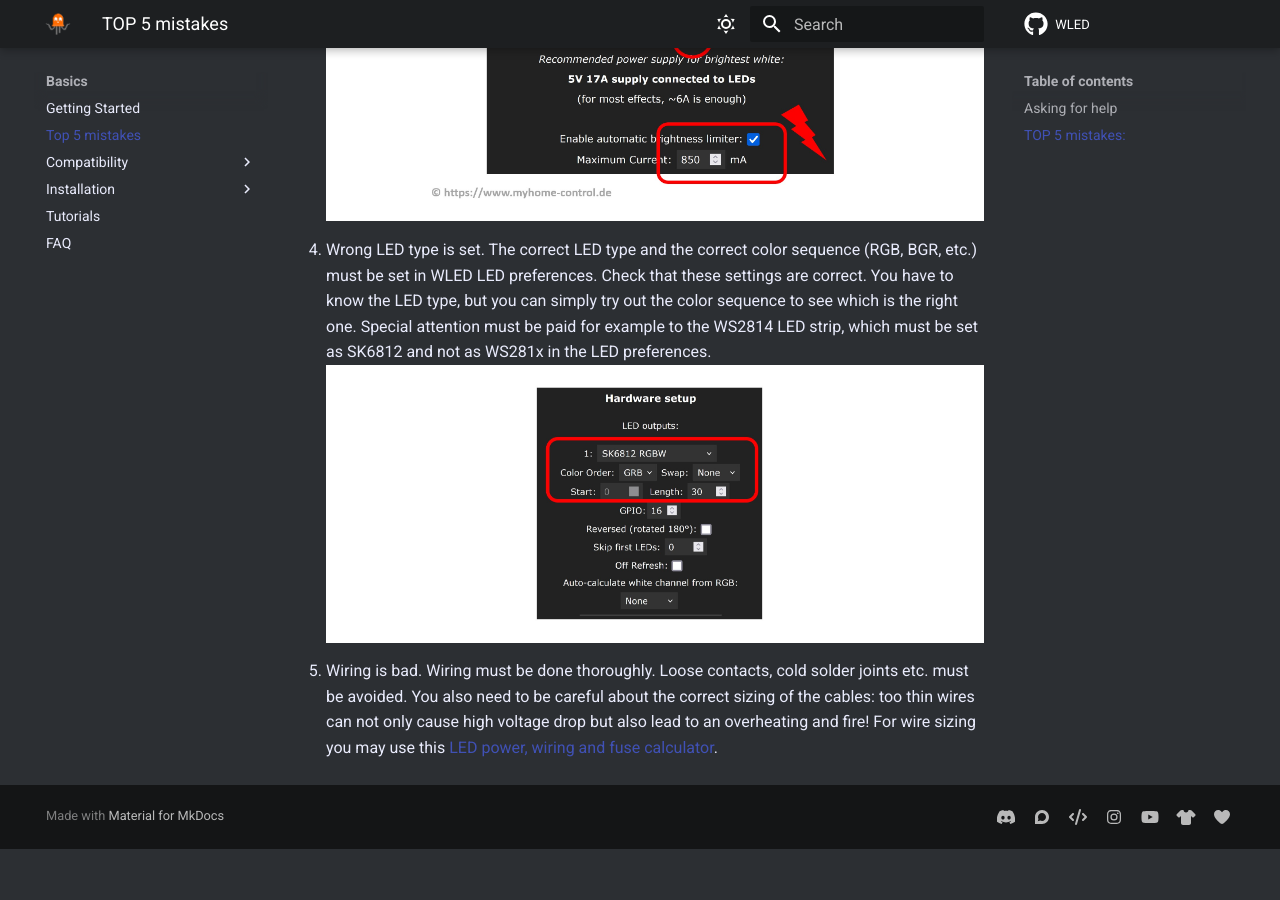
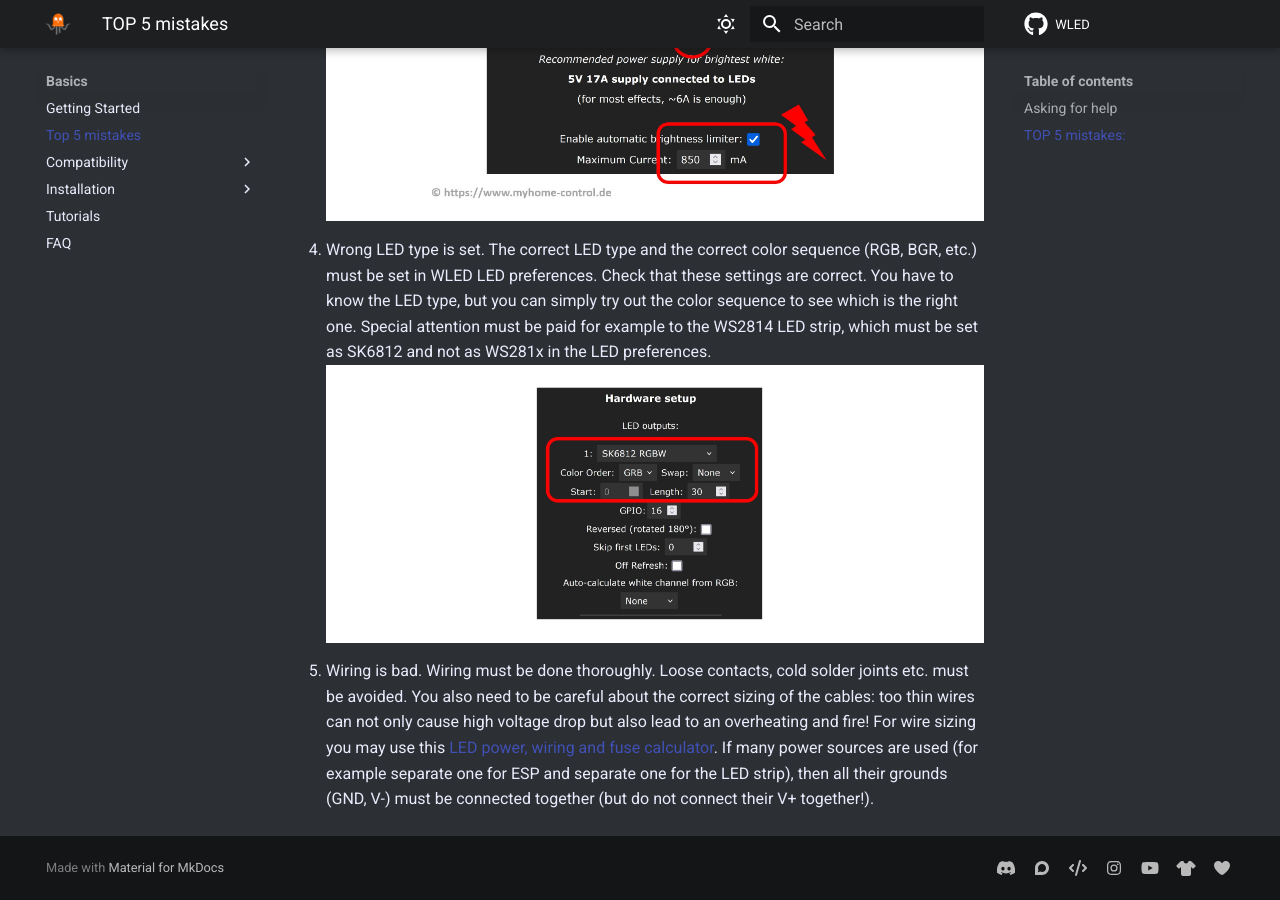
Before and after one commit to Aircoookie/WLED-Docs, an MkDocs documentation site: the page built from docs/basics/top5_mistakes.md, in a window 1280 px wide and 900 px high, scrolled down 1671 px. Built offline with MkDocs 1.6.1 and Material for MkDocs 9.7.7, drawn with Linux system fonts in a browser that asks for light colours; comment, search, counter and statistics services are not loaded; before the commit the page ends 2520 px from its top, so only the background shows below that.

Commit message:
Update top5_mistakes.md (#145)

```diff
--- a/docs/basics/top5_mistakes.md
+++ b/docs/basics/top5_mistakes.md
@@ -22,4 +22,4 @@
     ![Brightness Limiter Settings](../assets/images/content/brightness_limiter.jpg)
 4. Wrong LED type is set. The correct LED type and the correct color sequence (RGB, BGR, etc.) must be set in WLED LED preferences. Check that these settings are correct. You have to know the LED type, but you can simply try out the color sequence to see which is the right one. Special attention must be paid for example to the WS2814 LED strip, which must be set as SK6812 and not as WS281x in the LED preferences.
     ![Example LED type setup](../assets/images/content/example_led_type_setup.jpg)
-5. Wiring is bad. Wiring must be done thoroughly. Loose contacts, cold solder joints etc. must be avoided. You also need to be careful about the correct sizing of the cables: too thin wires can not only cause high voltage drop but also lead to an overheating and fire! For wire sizing you may use this [LED power, wiring and fuse calculator](https://wled-calculator.github.io/).
+5. Wiring is bad. Wiring must be done thoroughly. Loose contacts, cold solder joints etc. must be avoided. You also need to be careful about the correct sizing of the cables: too thin wires can not only cause high voltage drop but also lead to an overheating and fire! For wire sizing you may use this [LED power, wiring and fuse calculator](https://wled-calculator.github.io/). If many power sources are used (for example separate one for ESP and separate one for the LED strip), then all their grounds (GND, V-) must be connected together (but do not connect their V+ together!).
```
